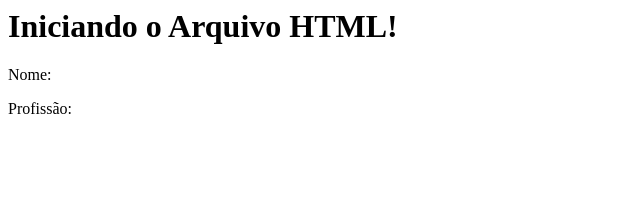
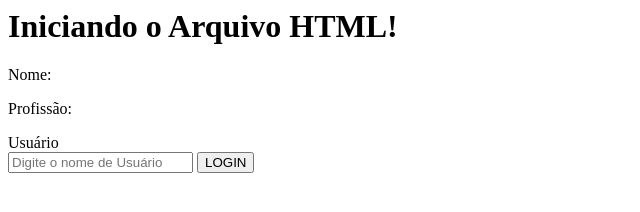
Before and after one commit to alecarlosjesus/exemplo-vj, a plain HTML site: page index.html in a window 1280 px wide. Shown: the whole page, without its empty margins (0-640 px from the left). Drawn offline with Linux system fonts and the light colour scheme.

Commit message:
Adicionado o bloco de trabalho

```diff
--- a/index.html
+++ b/index.html
@@ -10,5 +10,15 @@
       <p>Nome: </p>
       <p>Profissão: </p>
     </div>
+
+    <!-- AQUI COMEÇA O BLOCO DE TRABALHO -->
+    <div>
+
+      <label for="">Usuário</label><br>
+      <input type="text" placeholder="Digite o nome de Usuário">
+      <button>LOGIN</button>
+
+    </div>
+
   </body>
 </html>
```
